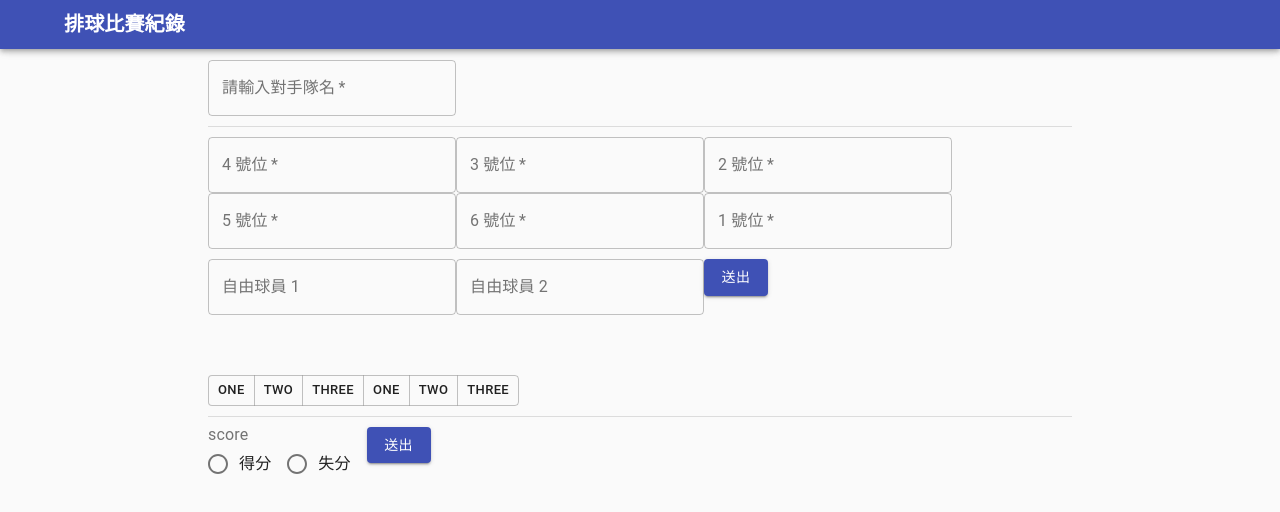
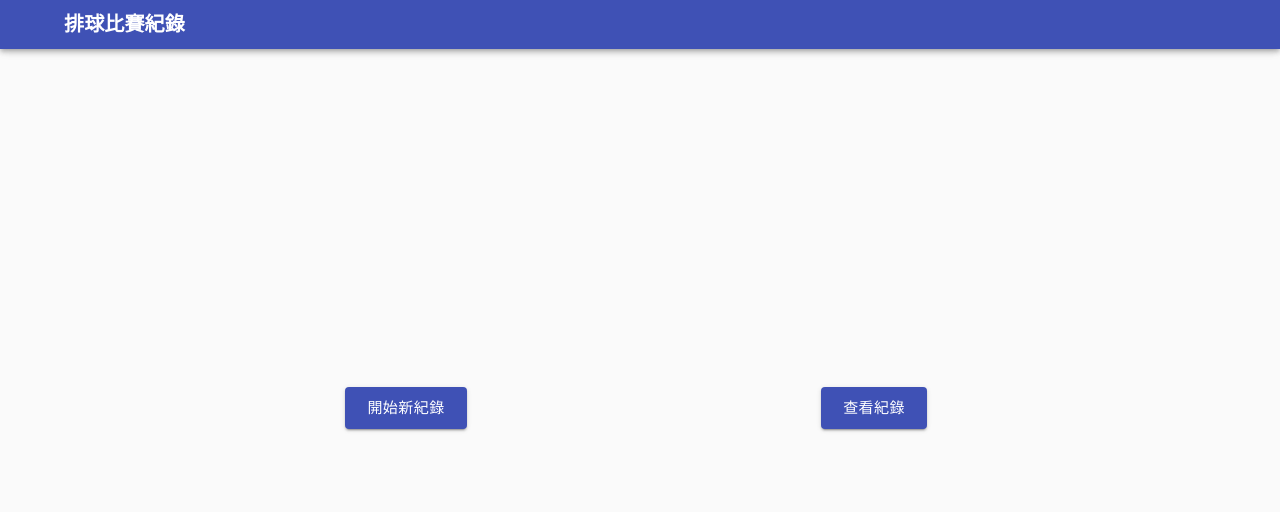
Before and after one commit to LinYunWen/volleyball-game-record, a React app: page / in a window 1280 px wide. Shown: the top 512 px of the page. Built offline with nearby package versions, Linux system fonts and the light colour scheme.

Commit message:
Feature: add react dom router

```diff
--- a/config/webpack.config.dev.js
+++ b/config/webpack.config.dev.js
@@ -15,6 +15,7 @@ module.exports = {
   target: "web",
   devtool: "inline-source-map",
   devServer: {
+    historyApiFallback: true,
     hot: true,
     inline: true,
     port: 8081,
--- a/package.json
+++ b/package.json
@@ -34,6 +34,7 @@
         "@material-ui/icons": "^4.11.2",
         "@material-ui/lab": "*",
         "react": "^17.0.2",
-        "react-dom": "^17.0.2"
+        "react-dom": "^17.0.2",
+        "react-router-dom": "^5.2.0"
     }
 }
--- a/src/component/App.js
+++ b/src/component/App.js
@@ -1,7 +1,16 @@
 import React from "react";
 import AppBar from "@material-ui/core/AppBar";
 import CssBaseline from "@material-ui/core/CssBaseline";
-import { Content } from "./Content";
+import Container from "@material-ui/core/Container";
+import { HomePage } from "./HomePage";
+import { SettingPage } from "./SettingPage";
+import { RecordPage } from "./RecordPage";
+import {
+  BrowserRouter as Router,
+  Switch,
+  Route,
+  Link
+} from "react-router-dom";
 import "../scss/app.scss";
 
 export class App extends React.Component {
@@ -19,13 +28,25 @@ export class App extends React.Component {
 
   render() {
     return (
-      <React.Fragment>
+      <Router>
         <CssBaseline />
         <AppBar>
           <span className="bold app-bar-title">排球比賽紀錄</span>
         </AppBar>
-        <Content state={this.state} />
-      </React.Fragment>
+        <Container className="margin-top-60" maxWidth="md">
+          <Switch>
+            <Route path="/setting">
+              <SettingPage />
+            </Route>
+            <Route path="/record">
+              <RecordPage />
+            </Route>
+            <Route path="/">
+              <HomePage />
+            </Route>
+          </Switch>
+        </Container>
+      </Router>
     );
   }
 }
--- a/src/component/Content.js
+++ /dev/null
@@ -1,36 +0,0 @@
-import React from "react";
-import Container from "@material-ui/core/Container";
-import { SettingPage } from "./SettingPage";
-import { RecordPage } from "./RecordPage";
-import "../scss/base.scss";
-
-export class Content extends React.Component {
-  constructor(props) {
-    super(props);
-  }
-
-  genPostCards(posts) {
-    let postComponents = posts.map((post, index) => {
-      return <PostCard key={index} post={post} />;
-    });
-    postComponents.push(<LoadCard key={posts.length} lastCard={true} />);
-    return postComponents;
-  }
-
-  genLoadCards() {
-    return [...Array(5).keys()].map((i) => {
-      return <LoadCard key={i} />;
-    });
-  }
-
-
-  render() {
-    return (
-      <Container className="margin-top-60" maxWidth="md">
-        <SettingPage />
-        <RecordPage />
-        {/* {this.genContent()} */}
-      </Container>
-    );
-  }
-}
--- /dev/null
+++ b/src/component/HomePage.js
@@ -0,0 +1,28 @@
+import React from "react";
+import Grid from "@material-ui/core/Grid";
+import Button from "@material-ui/core/Button";
+import { Link } from "react-router-dom";
+import "../scss/base.scss";
+
+export class HomePage extends React.Component {
+  constructor(props) {
+    super(props);
+  }
+
+  render() {
+    return (
+      <Grid container spacing={3} justify="center" alignItems="center" className="height-90vh">
+        <Grid item sm={6} className="text-center">
+          <Link to="/setting">
+            <Button variant="contained" size="large" color="primary">開始新紀錄</Button>
+          </Link>
+        </Grid>
+        <Grid item sm={6} className="text-center">
+          <Link to="/history">
+            <Button variant="contained" size="large" color="primary">查看紀錄</Button>
+          </Link>
+        </Grid>
+      </Grid>
+    );
+  }
+}
--- a/src/component/SettingPage.js
+++ b/src/component/SettingPage.js
@@ -3,6 +3,7 @@ import Container from "@material-ui/core/Container";
 import TextField from "@material-ui/core/TextField";
 import Divider from "@material-ui/core/Divider";
 import Button from "@material-ui/core/Button";
+import { Link } from "react-router-dom";
 import "../scss/base.scss";
 
 export class SettingPage extends React.Component {
@@ -31,7 +32,9 @@ export class SettingPage extends React.Component {
           <div className="margin-bottom-10">
             <TextField label="自由球員 1" variant="outlined" />
             <TextField label="自由球員 2" variant="outlined" />
-            <Button variant="contained" color="primary">送出</Button>
+            <Link to="/record">
+              <Button variant="contained" color="primary">送出</Button>
+            </Link>
           </div>
         </form>
       </Container>
--- a/src/scss/base.scss
+++ b/src/scss/base.scss
@@ -1,5 +1,9 @@
 .bold {
   font-weight: bold;
+}
+
+.text-center {
+  text-align: center;
 }
 
 .margin-bottom-10 {
@@ -12,6 +16,10 @@
 
 .height-140 {
   height: 140px;
+}
+
+.height-90vh {
+  height: 90vh;
 }
 
 .font-size-100 {
```
Also changed, not shown: 1 other file (tests, documents, lock files or other folders).
